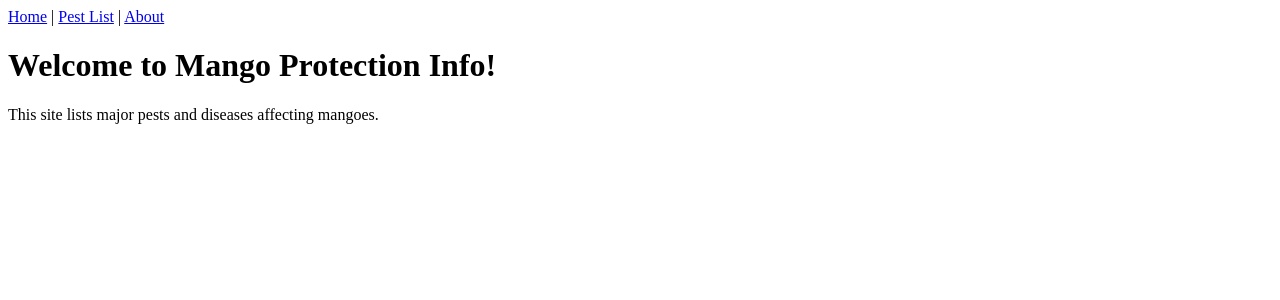
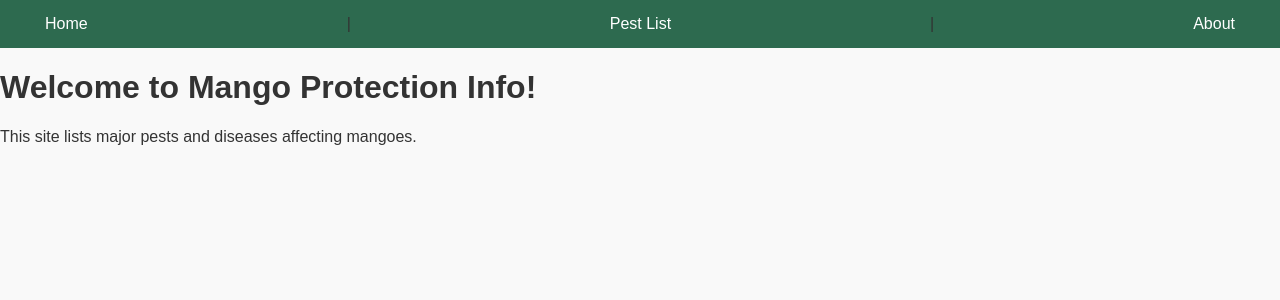
Before and after one commit to nazmulcdu/hit237_building_software, a Django app: page / in a window 1280 px wide. Shown: the top 300 px of the page. Run offline with Django 5.2, Linux system fonts and the light colour scheme.

Commit message:
added some css

```diff
--- /dev/null
+++ b/hit237_project/mango_proj/mango_pests/static/css/styles.css
@@ -0,0 +1,76 @@
+/* Base styling */
+body {
+    font-family: 'Poppins', sans-serif;
+    margin: 0;
+    padding: 0;
+    background: #f9f9f9;
+    color: #333;
+}
+
+/* Navbar */
+nav {
+    background-color: #2d6a4f;
+    padding: 15px 30px;
+    display: flex;
+    justify-content: space-between;
+    align-items: center;
+}
+
+nav a {
+    color: white;
+    text-decoration: none;
+    margin: 0 15px;
+    font-weight: 500;
+}
+
+nav a:hover, nav a.active {
+    text-decoration: underline;
+    color: #fefae0;
+}
+
+/* Content Wrapper */
+.container {
+    width: 90%;
+    max-width: 1000px;
+    margin: 40px auto;
+    background: white;
+    padding: 30px;
+    border-radius: 8px;
+    box-shadow: 0 2px 10px rgba(0, 0, 0, 0.1);
+}
+
+/* Tables */
+table {
+    width: 100%;
+    border-collapse: collapse;
+    margin-top: 20px;
+}
+
+th, td {
+    border: 1px solid #ccc;
+    padding: 12px 15px;
+    text-align: left;
+}
+
+th {
+    background-color: #40916c;
+    color: white;
+}
+
+tr:nth-child(even) {
+    background-color: #f1f1f1;
+}
+
+/* Buttons */
+button {
+    background-color: #40916c;
+    color: white;
+    padding: 10px 18px;
+    border: none;
+    border-radius: 4px;
+    cursor: pointer;
+}
+
+button:hover {
+    background-color: #2d6a4f;
+}
--- a/hit237_project/mango_proj/mango_pests/templates/mango_pests/about.html
+++ b/hit237_project/mango_proj/mango_pests/templates/mango_pests/about.html
@@ -1,6 +1,10 @@
 <!DOCTYPE html>
 <html>
-<head><title>About</title></head>
+<head>
+    {% load static %}
+    <link rel="stylesheet" href="{% static 'css/styles.css' %}">
+    <title>About</title>
+</head>
 <body>
     <nav>
         <a href="{% url 'home' %}">Home</a> |
--- a/hit237_project/mango_proj/mango_pests/templates/mango_pests/detail.html
+++ b/hit237_project/mango_proj/mango_pests/templates/mango_pests/detail.html
@@ -1,4 +1,5 @@
 {% load static %}
+<link rel="stylesheet" href="{% static 'css/styles.css' %}">
 <!DOCTYPE html>
 <html>
 <head>
--- a/hit237_project/mango_proj/mango_pests/templates/mango_pests/home.html
+++ b/hit237_project/mango_proj/mango_pests/templates/mango_pests/home.html
@@ -1,6 +1,10 @@
 <!DOCTYPE html>
 <html>
-<head><title>Home</title></head>
+<head>
+    {% load static %}
+    <link rel="stylesheet" href="{% static 'css/styles.css' %}">
+    <title>Home</title>
+</head>
 <body>
     <nav>
         <a href="{% url 'home' %}">Home</a> |
--- a/hit237_project/mango_proj/mango_proj/settings.py
+++ b/hit237_project/mango_proj/mango_proj/settings.py
@@ -116,7 +116,7 @@ USE_TZ = True
 # Static files (CSS, JavaScript, Images)
 # https://docs.djangoproject.com/en/5.2/howto/static-files/
 
-STATIC_URL = 'static/'
+STATIC_URL = '/static/'
 
 # Default primary key field type
 # https://docs.djangoproject.com/en/5.2/ref/settings/#default-auto-field
```
